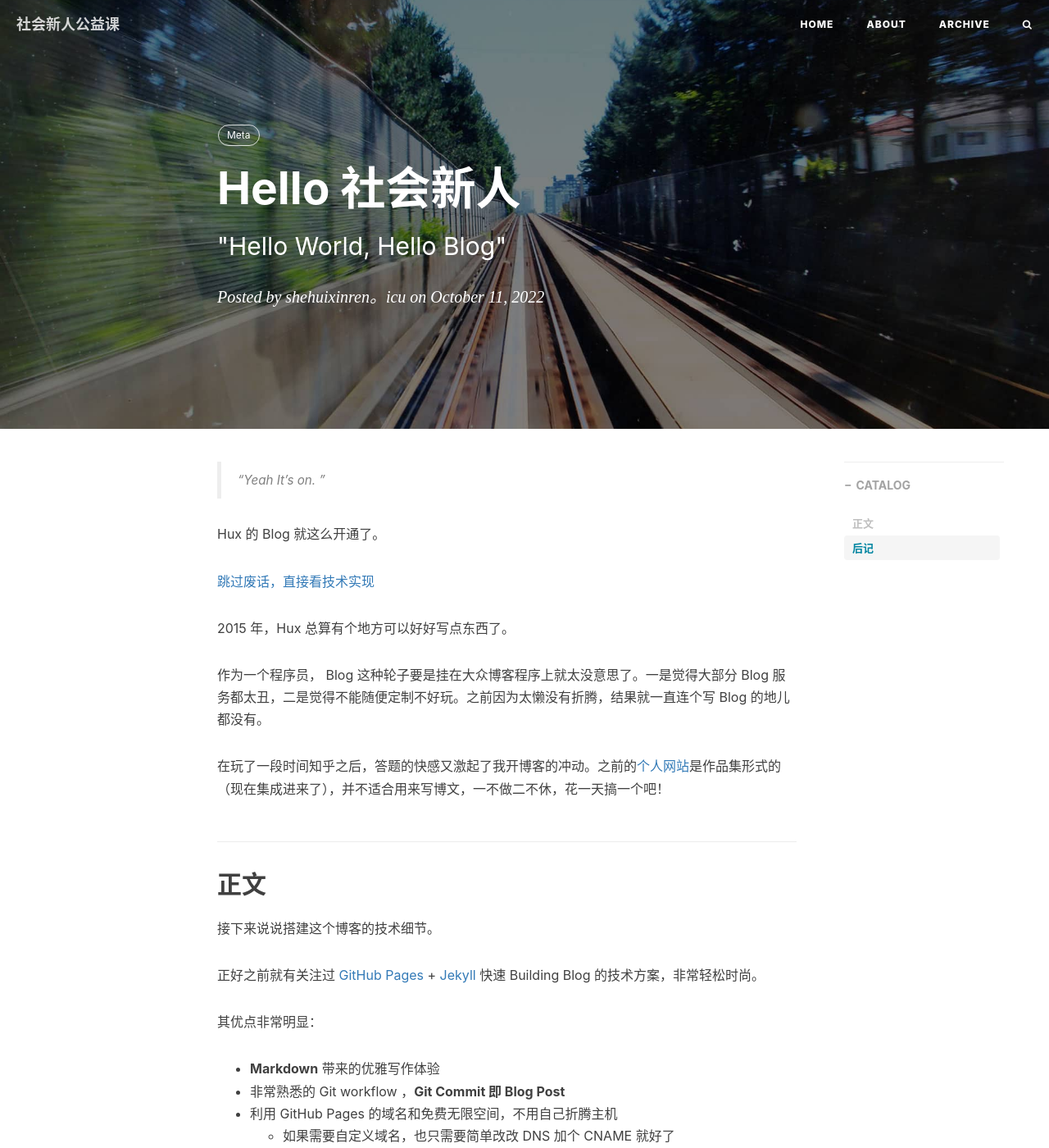
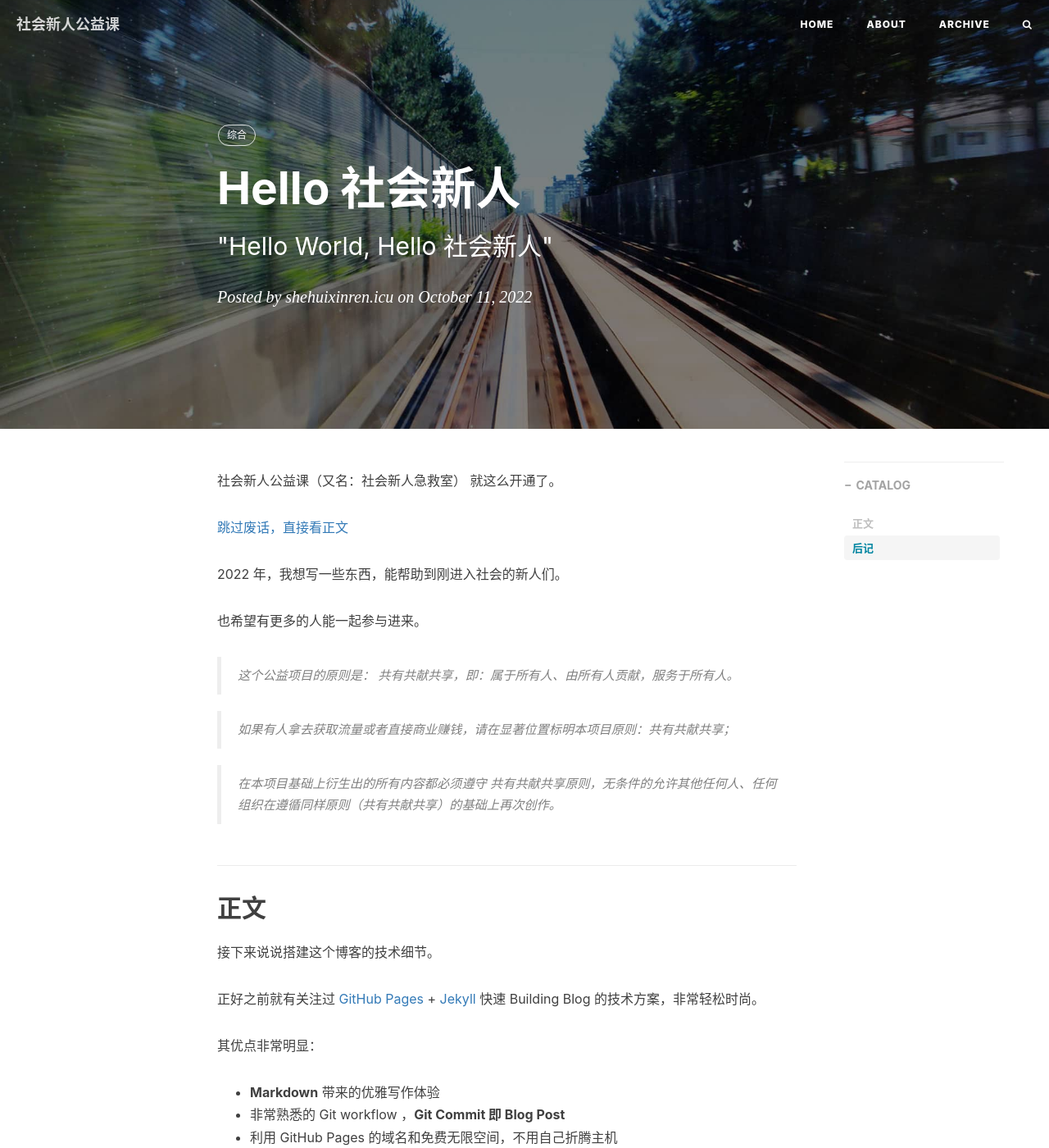
Before and after one commit to shehuixinrenicu/shehuixinren, a Jekyll site: the page built from _posts/2022-10-11-hello-shehuixinren.markdown, in a window 1280 px wide and 1400 px high. Shown: the whole window at 82% size. Built offline with Jekyll 4.4.1, drawn with Linux system fonts in a browser that asks for light colours; nearby versions of some CDN libraries; comment, search, counter and statistics services are not loaded.

Commit message:
Update 2022-10-11-hello-shehuixinren.markdown

```diff
--- a/_posts/2022-10-11-hello-shehuixinren.markdown
+++ b/_posts/2022-10-11-hello-shehuixinren.markdown
@@ -1,31 +1,36 @@
 ---
 layout:     post
 title:      "Hello 社会新人"
-subtitle:   " \"Hello World, Hello Blog\""
+subtitle:   " \"Hello World, Hello 社会新人\""
 date:       2022-10-11 12:00:00
-author:     "shehuixinren。icu"
+author:     "shehuixinren.icu"
 header-img: "img/post-bg-2015.jpg"
 catalog: true
 tags:
-    - Meta
+    - 综合
 ---
 
-> “Yeah It's on. ”
+
+社会新人公益课（又名：社会新人急救室） 就这么开通了。
+
+[跳过废话，直接看正文 ](#zhengwen)
+
+2022 年，我想写一些东西，能帮助到刚进入社会的新人们。
+
+也希望有更多的人能一起参与进来。
+
+> 这个公益项目的原则是： 共有共献共享，即：属于所有人、由所有人贡献，服务于所有人。
+
+> 如果有人拿去获取流量或者直接商业赚钱，请在显著位置标明本项目原则：共有共献共享；
+
+> 在本项目基础上衍生出的所有内容都必须遵守 共有共献共享原则，无条件的允许其他任何人、任何组织在遵循同样原则（共有共献共享）的基础上再次创作。
 
 
-Hux 的 Blog 就这么开通了。
-
-[跳过废话，直接看技术实现 ](#build)
-
-2015 年，Hux 总算有个地方可以好好写点东西了。
 
 
-作为一个程序员， Blog 这种轮子要是挂在大众博客程序上就太没意思了。一是觉得大部分 Blog 服务都太丑，二是觉得不能随便定制不好玩。之前因为太懒没有折腾，结果就一直连个写 Blog 的地儿都没有。
-
-在玩了一段时间知乎之后，答题的快感又激起了我开博客的冲动。之前的[个人网站](http://huangxuan.me/portfolio)是作品集形式的（现在集成进来了），并不适合用来写博文，一不做二不休，花一天搞一个吧！
 
 
-<p id = "build"></p>
+<p id = "zhengwen"></p>
 
 ## 正文
 
```
